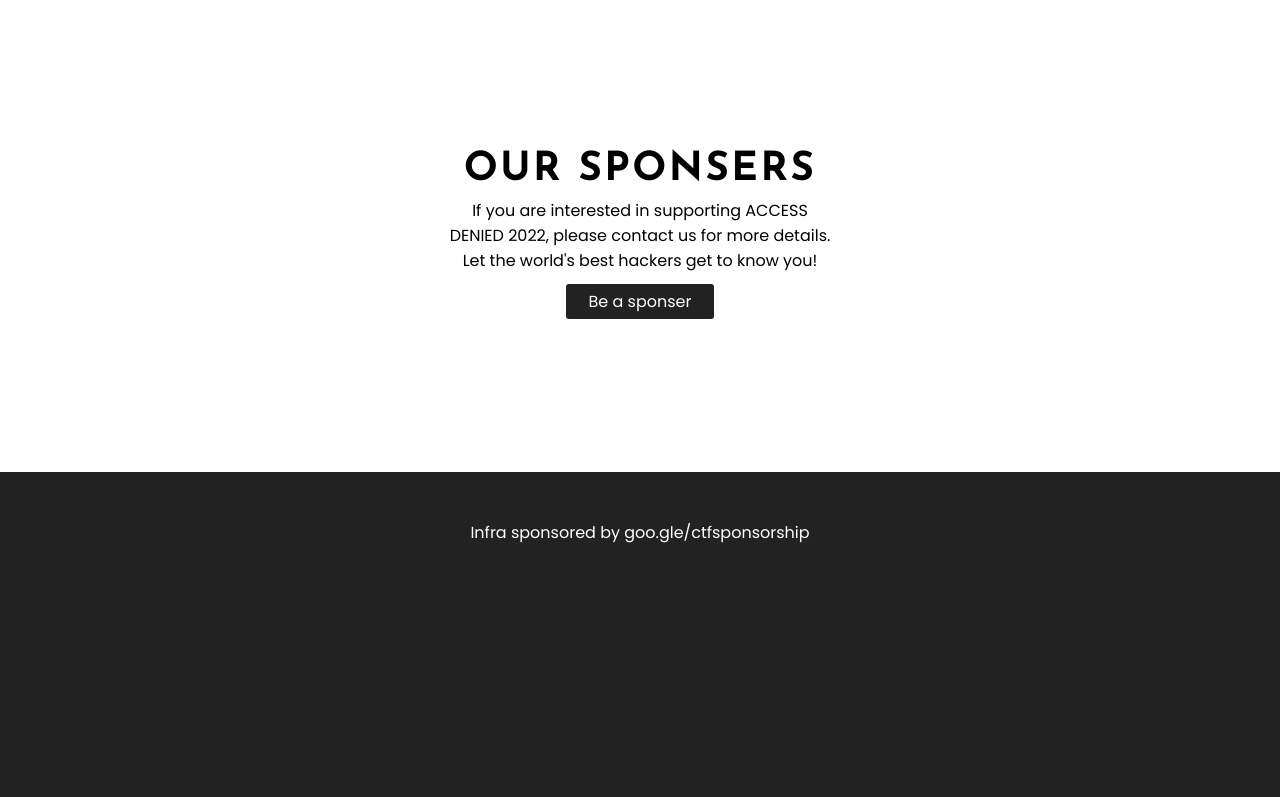
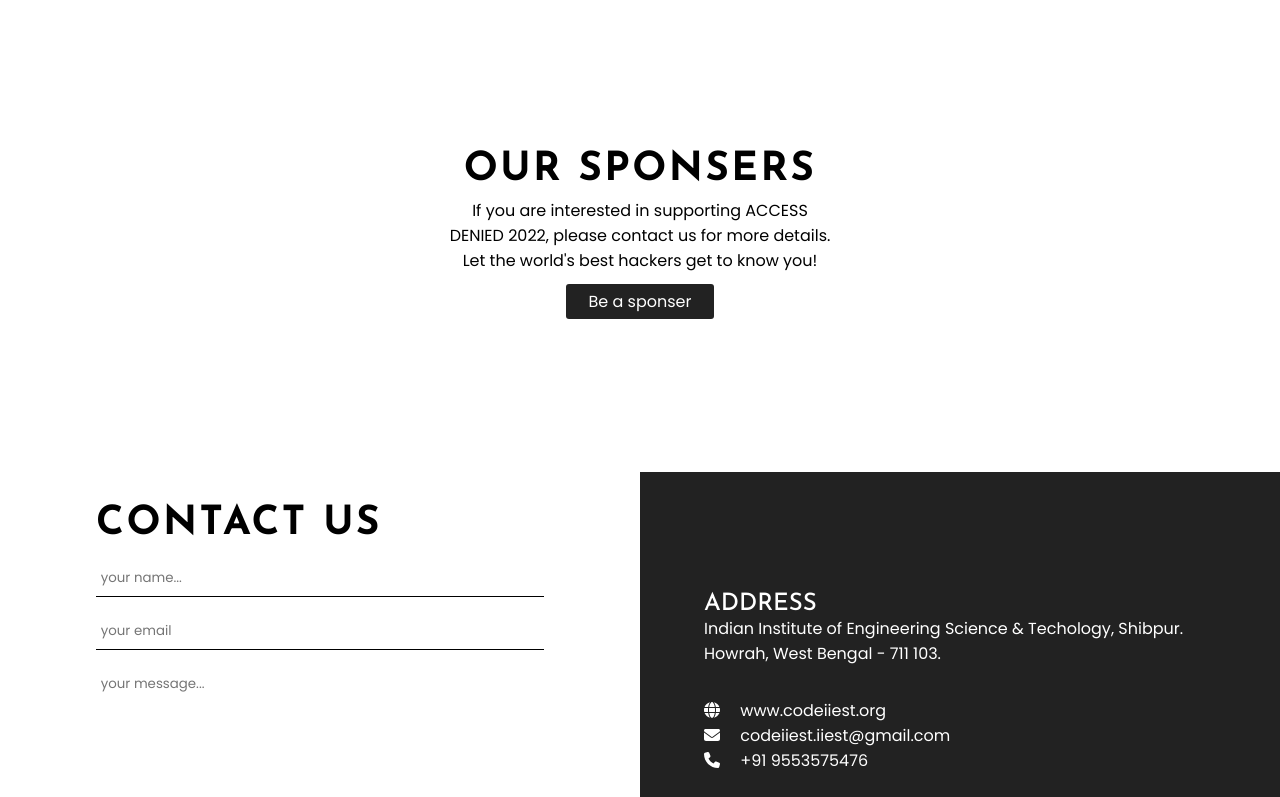
Before and after one commit to sadn1ck/access-denied-2k22, a React (Create React App) app: page / in a window 1280 px wide. Shown: the part 2000-2797 px from the top of the page. Before the commit the page ends 2592 px from the top, so only its background shows below. Built offline with nearby package versions, Linux system fonts and the light colour scheme.

Commit message:
contact us

```diff
--- a/src/Components/Home.js
+++ b/src/Components/Home.js
@@ -17,7 +17,7 @@ const Home = () => {
         <Abt />
         <Sch />
         <Sponsers />
-        {/* <Ct /> */}
+        <Ct />
         <Footer />
     </div>
   )
```
